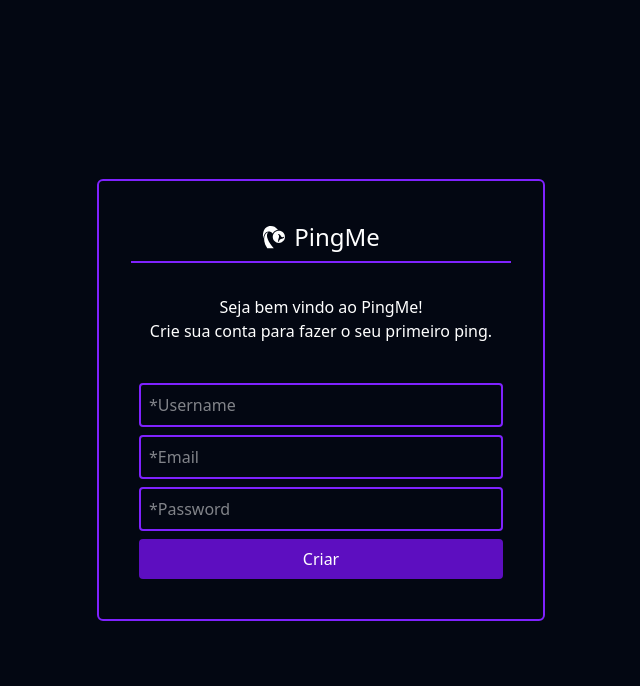
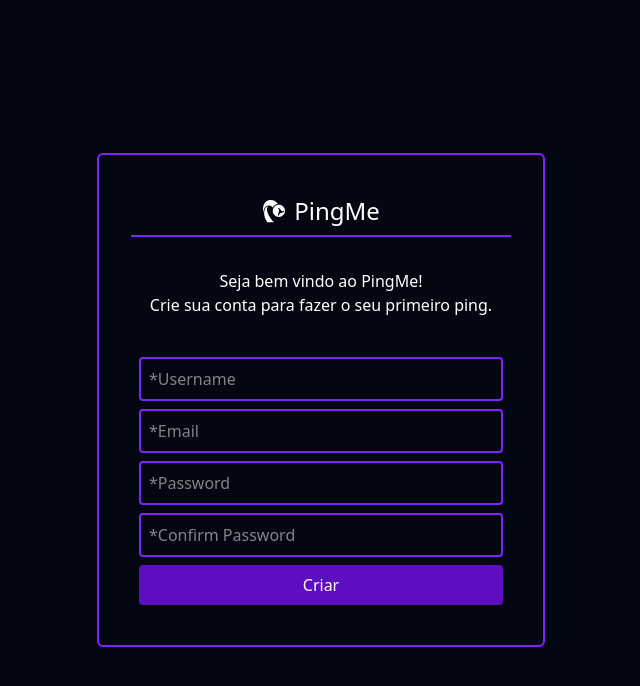
Before and after one commit to Phillipml/pingMe, a Next.js app in the folder frontend/: page /register in a window 1280 px wide. Shown: the top 686 px of the page, without its empty margins (319-959 px from the left). Built offline with nearby package versions, Linux system fonts and the light colour scheme; no server answers.

Commit message:
format code and confirm password added

```diff
--- a/frontend/app/register/page.tsx
+++ b/frontend/app/register/page.tsx
@@ -13,11 +13,17 @@ export default function Register() {
   const [username, setUsername] = useState('')
   const [email, setEmail] = useState('')
   const [password, setPassword] = useState('')
+  const [confirmPassword, setConfirmPassword] = useState('')
   const [error, setError] = useState('')
   const [register, { isLoading }] = useRegisterMutation()
   const handleSubmit = async (e: React.FormEvent) => {
     e.preventDefault()
     setError('')
+    if (password !== confirmPassword) {
+      alert('As senhas não são iguais')
+      setPassword('')
+      setConfirmPassword('')
+    } else {
       try {
         await register({ username, email, password }).unwrap()
         router.push('/user-created')
@@ -28,6 +34,7 @@ export default function Register() {
             error?.data?.message ||
             'Erro ao criar conta. Verifique os dados informados.'
         )
+      }
     }
   }
 
@@ -69,6 +76,14 @@ export default function Register() {
             className="text-sm sm:text-base"
             required
           />
+          <Input
+            type="password"
+            value={confirmPassword}
+            placeholder="*Confirm Password"
+            onChange={(e) => setConfirmPassword(e.target.value)}
+            className="text-sm sm:text-base"
+            required
+          />
           <Button
             type="submit"
             className="w-full text-sm sm:text-base"
```
Lines whose indentation alone changed are shown as unchanged.
